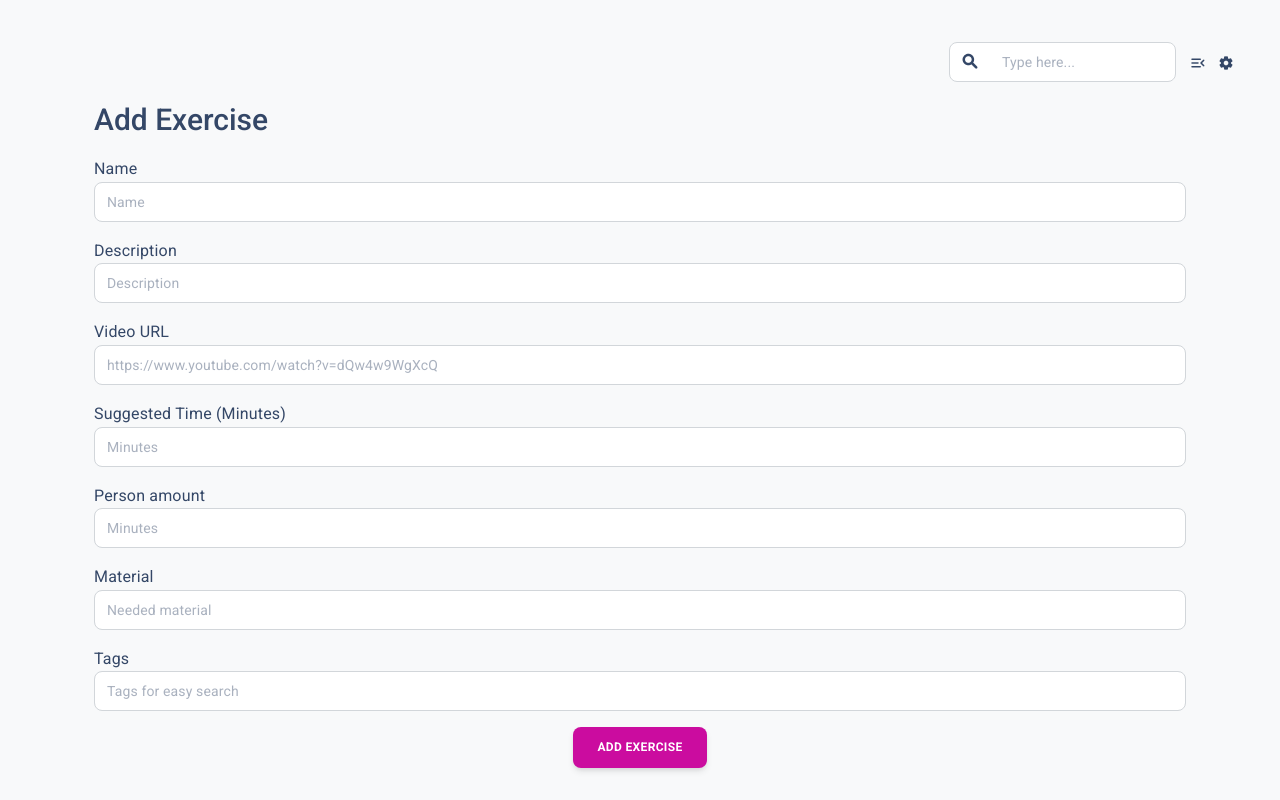
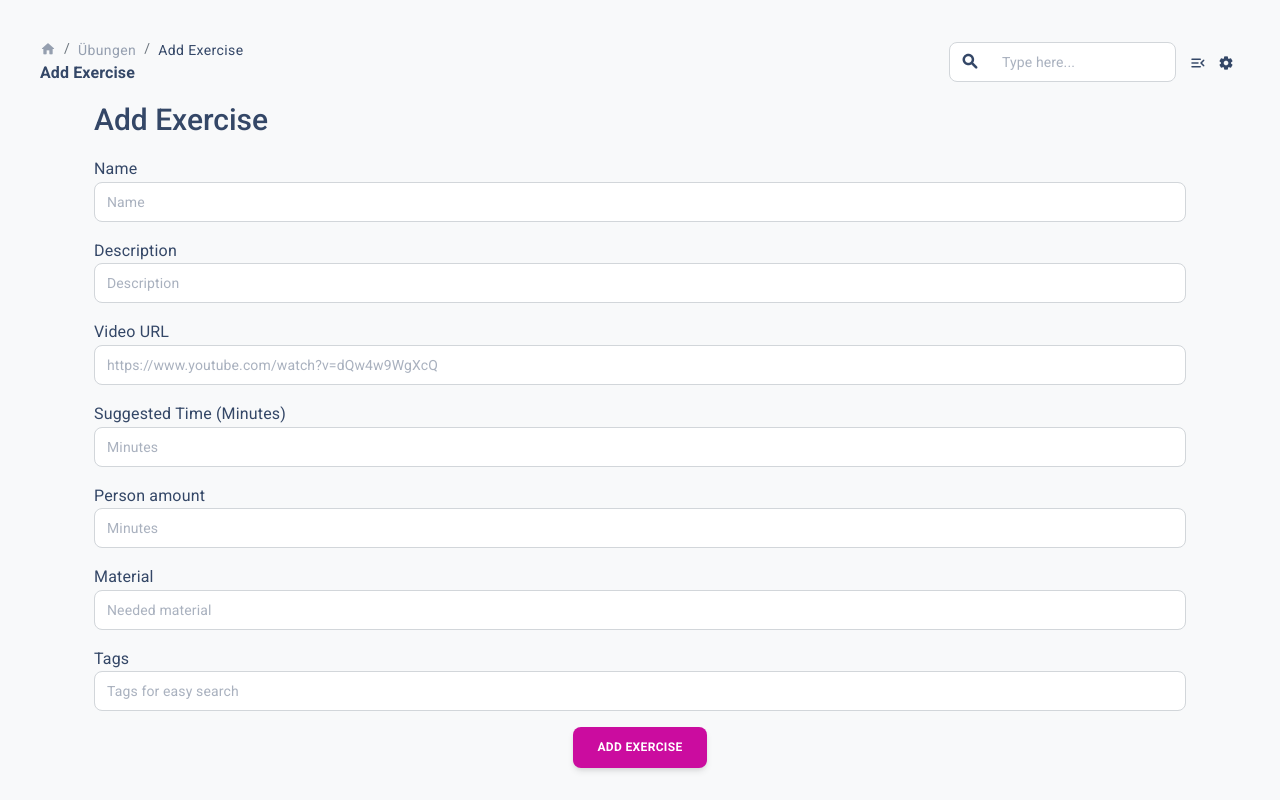
Before and after one commit to wienans/quadcoach, a React (Vite) app in the folder client/: page /exercises/add in a window 1280 px wide. Built offline with nearby package versions, Linux system fonts and the light colour scheme.

Commit message:
Add x Button in SideNav / dont move content with Sidenav
Add Breadcrumbs again

```diff
--- a/client/src/components/DashboardNavbar/index.tsx
+++ b/client/src/components/DashboardNavbar/index.tsx
@@ -160,7 +160,7 @@ function DashboardNavbar({ absolute, light, isMini }) {
                 {
                     breadcrumbs ?
                         <SoftBox color="inherit" mb={{ xs: 1, md: 0 }} sx={(theme) => navbarRow(theme, { isMini })}>
-                            {/* <Breadcrumbs icon="home" title={breadcrumbs.title} routes={breadcrumbs.routes} light={light} /> */}
+                            <Breadcrumbs icon="home" title={breadcrumbs.title} routes={breadcrumbs.routes} light={light} />
                         </SoftBox>
                         : <SoftBox />
                 }
--- a/client/src/components/Layout/Sidenav/index.tsx
+++ b/client/src/components/Layout/Sidenav/index.tsx
@@ -134,7 +134,6 @@ function Sidenav({ color, brand, brandName, routes, ...rest }) {
     <SidenavRoot {...rest} variant="permanent" ownerState={{ transparentSidenav, miniSidenav }}>
       <SoftBox pt={3} pb={1} px={4} textAlign="center">
         <SoftBox
-          display={{ xs: "block", xl: "none" }}
           position="absolute"
           top={0}
           right={0}
--- a/client/src/components/Layout/Sidenav/styles/sidenavCollapse.tsx
+++ b/client/src/components/Layout/Sidenav/styles/sidenavCollapse.tsx
@@ -78,24 +78,6 @@ function collapseIconBox(theme, ownerState) {
       duration: transitions.duration.standard,
     }),
 
-    [breakpoints.up("xl")]: {
-      background: () => {
-        let background;
-
-        if (!active) {
-          background = transparentSidenav ? white.main : light.main;
-        } else if (color === "default") {
-          background = info.main;
-        } else if (color === "warning") {
-          background = gradients.warning.main;
-        } else {
-          background = palette[color].main;
-        }
-
-        return background;
-      },
-    },
-
     "& svg, svg g": {
       fill: active ? white.main : gradients.dark.state,
     },
--- a/client/src/components/LayoutContainers/DashboardLayout.tsx
+++ b/client/src/components/LayoutContainers/DashboardLayout.tsx
@@ -32,13 +32,14 @@ function DashboardLayout({ children }) {
                 p: 3,
                 position: "relative",
 
-                [breakpoints.up("xl")]: {
-                    marginLeft: miniSidenav ? pxToRem(120) : pxToRem(274),
-                    transition: transitions.create(["margin-left", "margin-right"], {
-                        easing: transitions.easing.easeInOut,
-                        duration: transitions.duration.standard,
-                    }),
-                },
+                // Move content with Sidenav
+                // [breakpoints.up("xl")]: {
+                //     marginLeft: miniSidenav ? pxToRem(0) : pxToRem(274),
+                //     transition: transitions.create(["margin-left", "margin-right"], {
+                //         easing: transitions.easing.easeInOut,
+                //         duration: transitions.duration.standard,
+                //     }),
+                // },
             })}
         >
             {children}
```
